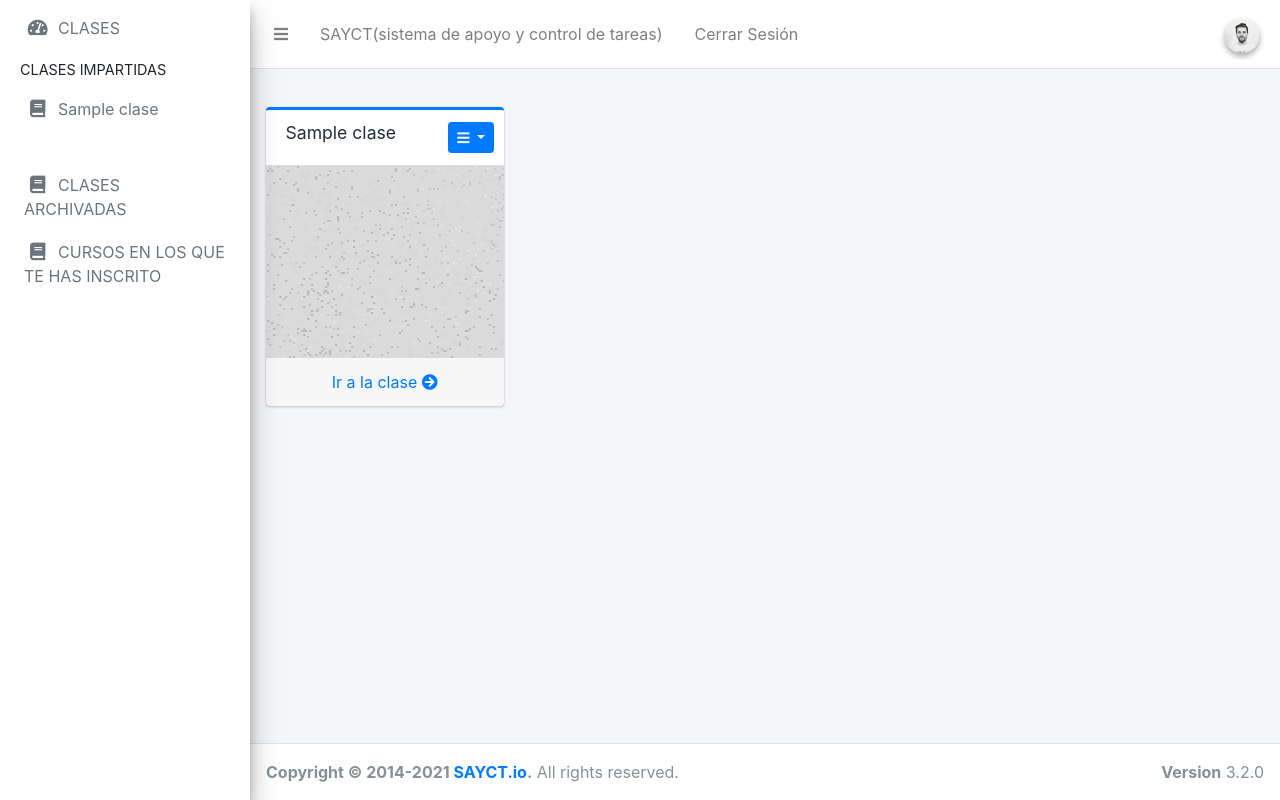
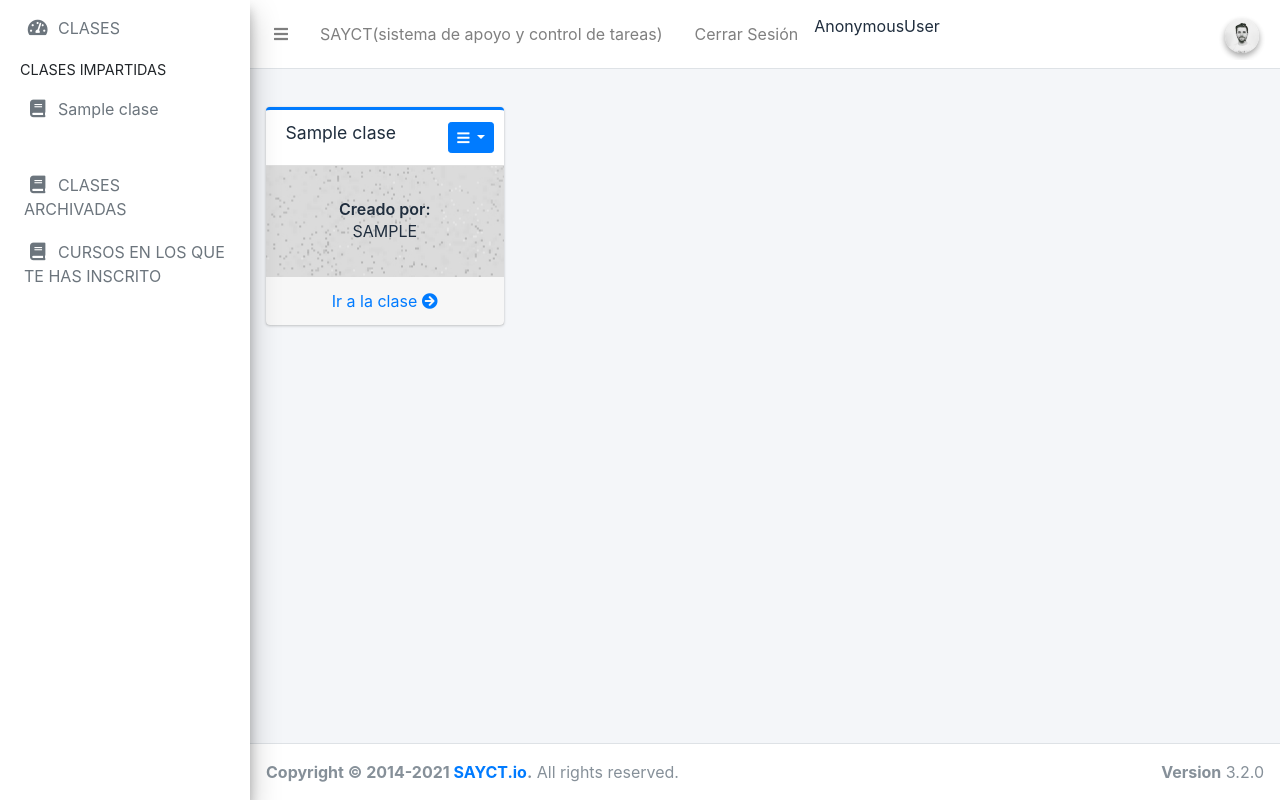
Before and after one commit to KevinPeraltaF/tesis_app, a Django app: template templates/clase/clases_inscritas.html in a window 1280 px wide. Run offline with Django 3.2, Linux system fonts and the light colour scheme; the template is opened without the code that fills it: most values are stand-ins (such as "Sample title", 1, 10 or a date in 2020); some libraries are stand-ins or nearby versions; some web fonts are replaced.

```diff
--- a/templates/base.html
+++ b/templates/base.html
@@ -30,6 +30,9 @@
             </li>
             <li class=" d-sm-inline-block">
                 <a href="{% url 'logout' %}" class="nav-link">Cerrar Sesión</a>
+            </li>
+            <li class=" d-sm-inline-block">
+                <spam>{{ request.user }}</spam>
             </li>
         </ul>
 
@@ -153,11 +156,20 @@
 <!-- AdminLTE App -->
 <script src="{% static 'dist/js/adminlte.min.js' %}"></script>
 <script src="{% static 'plugins/sweetalert2/sweetalert2.min.js' %}"></script>
+<script src="{% static 'plugins/clipboard.min.js' %}"></script>
 
 {% block modal %}
 {% endblock %}
 
-
+<script>
+    function copyToClipboard(elemento) {
+        var $temp = $("<input>")
+        $("body").append($temp);
+        $temp.val($(elemento).text()).select();
+        document.execCommand("copy");
+        $temp.remove();
+    }
+</script>
 {% block script %}
 {% endblock %}
 
--- a/templates/clase/clase.html
+++ b/templates/clase/clase.html
@@ -19,8 +19,8 @@
                         <div class="info-box shadow">
                             <span class="info-box-icon bg-blue"><i class="far fa-copy"></i></span>
                             <div class="info-box-content">
-                                Código de clase<a href="javascript:;"
-                                                  class="info-box-text">{{ mi_clase.codigo_clase }}</a>
+                                Código de clase<label href="javascript:;"
+                                                  class="info-box-text">{{ mi_clase.codigo_clase }}</label>
 
                             </div>
                             <div class="btn-group">
--- a/templates/clase/clases_inscritas.html
+++ b/templates/clase/clases_inscritas.html
@@ -34,7 +34,12 @@
                     </div>
                     <!-- /.card-header -->
                     <div class="card-body "  style="background: url({% static 'dist/img/boxed-bg.jpg' %}) center center;">
-                        <br><br><br><br><br><br><br><br>
+                        <br>
+                        <div class="description-block">
+                            <h5 class="description-header">Creado por:</h5>
+                            <span class="description-text">{{ foo.obtener_profesor }}</span>
+                        </div>
+                        <br>
                     </div>
                       <!-- /.card-body -->
                     <div class="card-footer text-center ">
--- a/templates/registration/dashboard.html
+++ b/templates/registration/dashboard.html
@@ -37,7 +37,8 @@
                                     <i class="fas fa-bars"></i>
                                 </button>
                                 <div class="dropdown-menu" role="menu">
-                                    <a href="#" class="dropdown-item">Copiar enlace de invitación</a>
+                                    <input type="hidden" name="codigo_clase" id="codigo_clase" value="{{ foo.codigo_clase }}">
+                                    <a href="javascript:;" class="dropdown-item">Copiar código de la clase</a>
                                     <a href="javascript:;"
                                        onclick="ventana_modal('editar_clase','{{ foo.pk }}','Editar clase')"  class="dropdown-item">Editar</a>
                                     <a href="javascript:;"
```
Also changed, not shown: tesis/models.py (+7 -0 lines), tesis/views.py (+6 -5 lines).
